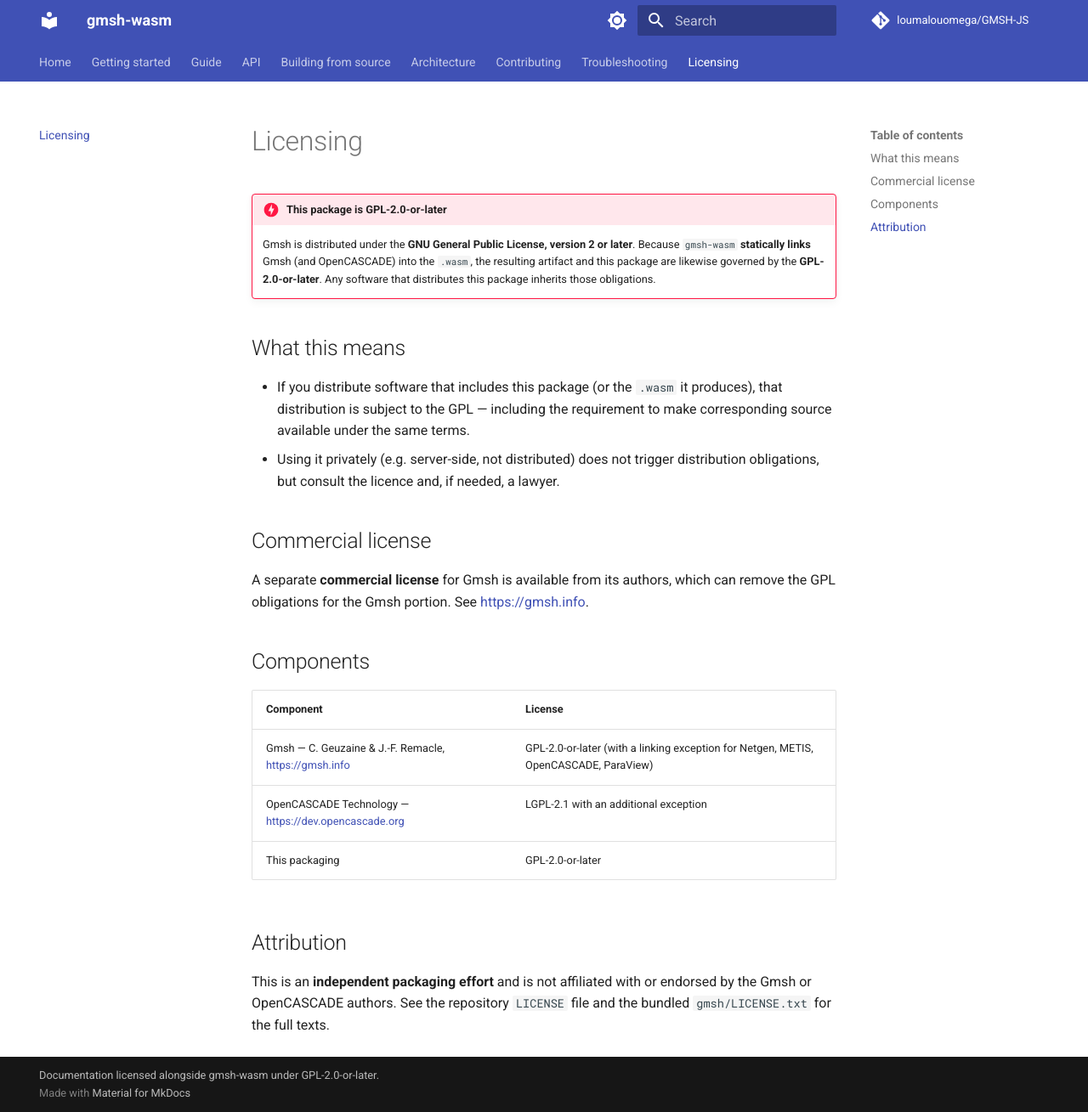
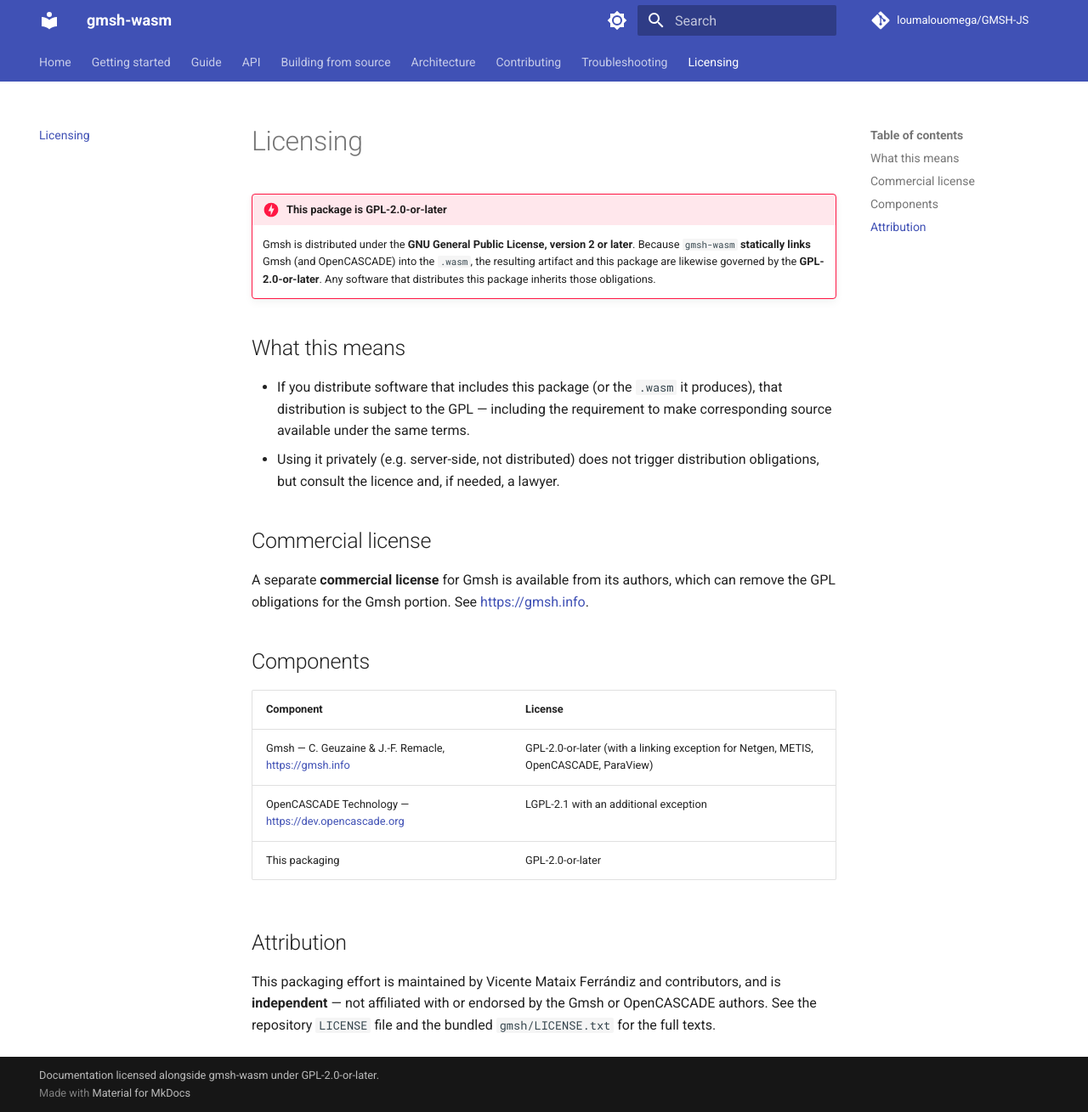
Before and after one commit to loumalouomega/GMSH-JS, an MkDocs documentation site: the page built from docs/licensing.md, in a window 1280 px wide and 1309 px high. Shown: the whole window at 85% size. Built offline with MkDocs 1.6.1 and Material for MkDocs 9.7.7, drawn with Linux system fonts in a browser that asks for light colours; comment, search, counter and statistics services are not loaded.

Commit message:
Clarify attribution section in licensing documentation

```diff
--- a/docs/licensing.md
+++ b/docs/licensing.md
@@ -31,6 +31,7 @@
 
 ## Attribution
 
-This is an **independent packaging effort** and is not affiliated with or
-endorsed by the Gmsh or OpenCASCADE authors. See the repository `LICENSE` file
-and the bundled `gmsh/LICENSE.txt` for the full texts.
+This packaging effort is maintained by Vicente Mataix Ferrándiz and contributors,
+and is **independent** — not affiliated with or endorsed by the Gmsh or
+OpenCASCADE authors. See the repository `LICENSE` file and the bundled
+`gmsh/LICENSE.txt` for the full texts.
```
